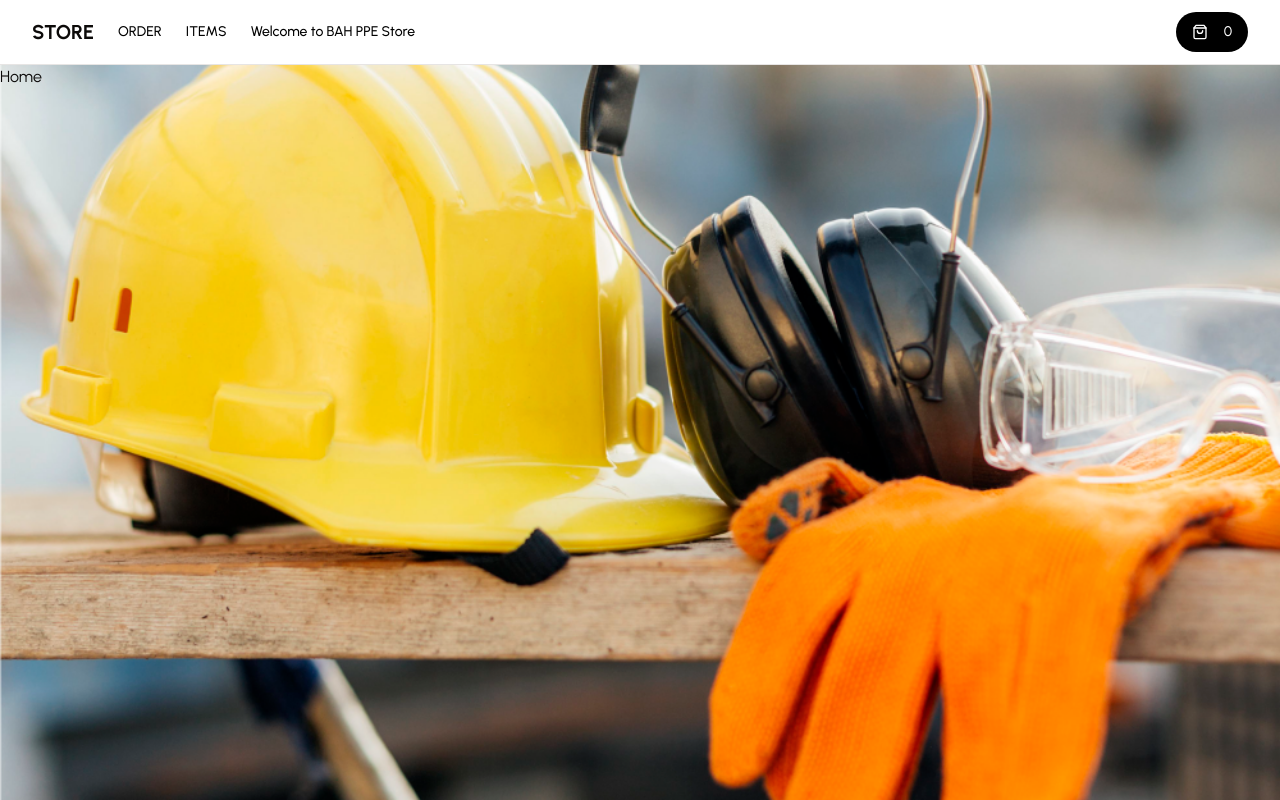
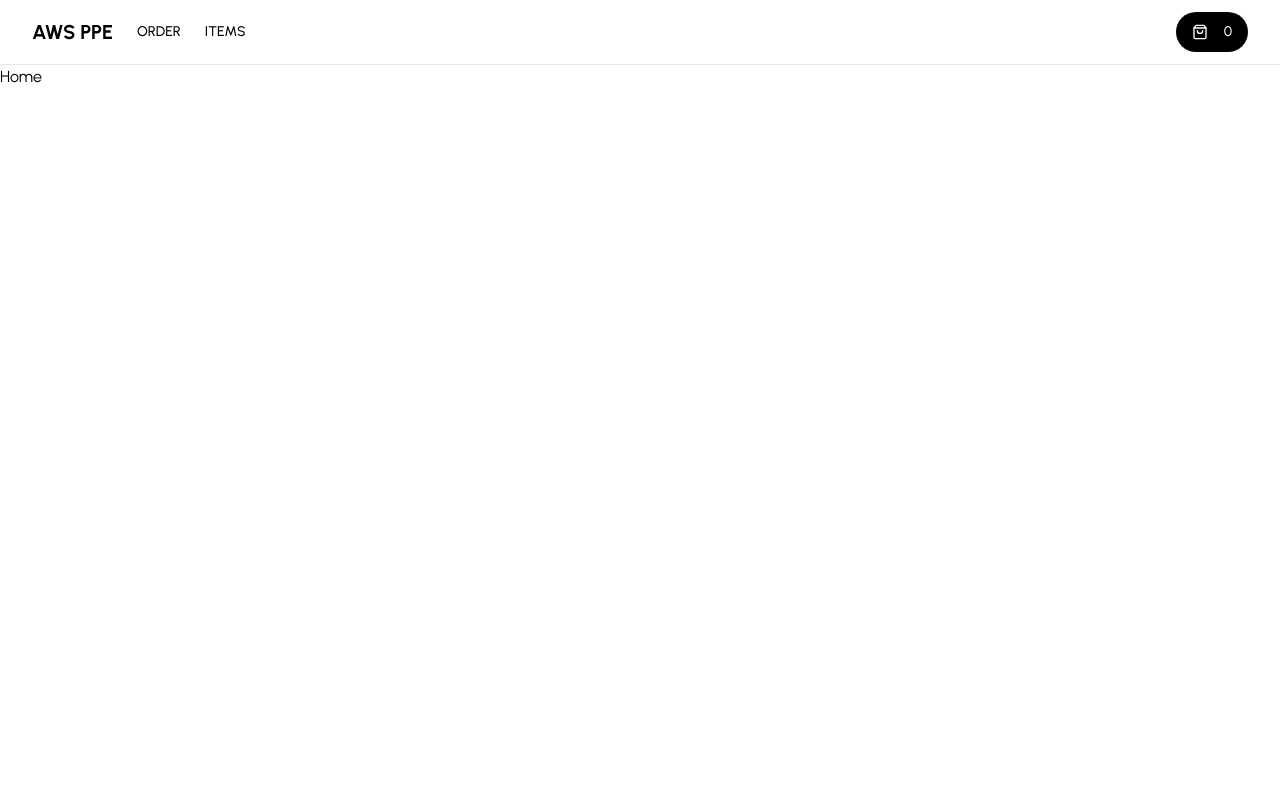
Before and after one commit to FadhelAlqaidoom/ppe-amazon-main, a Next.js app: page / in a window 1280 px wide. Built offline with nearby package versions, Linux system fonts and the light colour scheme.

Commit message:
many fixes

```diff
--- a/app/globals.css
+++ b/app/globals.css
@@ -53,11 +53,11 @@
   * {
     @apply border-border;
   }
-  body {
+  /* body {
     @apply bg-background text-foreground;
     background-image: url('/PPE.png');
     background-size: cover;
     background-repeat: no-repeat;
     background-attachment: fixed;
-  }
+  } */
 }
--- a/app/items/page.tsx
+++ b/app/items/page.tsx
@@ -3,7 +3,7 @@ import React from "react";
 
 const Items = () => {
   return (
-    <div className="flex min-h-screen w-64 flex-col items-start px-4 pt-20">
+    <div className="flex min-h-screen w-72 flex-col items-start px-4 pt-2">
       <div className="mx-auto w-full max-w-7xl">
         <AddItem />
       </div>
--- a/app/itemstable/data-table.tsx
+++ b/app/itemstable/data-table.tsx
@@ -23,6 +23,8 @@ import {
   TableRow,
 } from "@/components/ui/table";
 import { useState } from "react";
+import { Plus } from "lucide-react";
+import Link from "next/link";
 
 interface DataTableProps<TData, TValue> {
   columns: ColumnDef<TData, TValue>[];
@@ -53,7 +55,7 @@ export function DataTable<TData, TValue>({
 
   return (
     <div>
-      <div className="flex items-center py-4">
+      <div className="flex justify-between py-4">
         <Input
           placeholder="Filter names..."
           value={(table.getColumn("name")?.getFilterValue() as string) ?? ""}
@@ -62,6 +64,14 @@ export function DataTable<TData, TValue>({
           }
           className="max-w-sm"
         />
+        <Button>
+          <Link href="/items">
+            <span className="flex items-center justify-center">
+              <Plus className="mx-1 h-4 w-4" />
+              Add New
+            </span>
+          </Link>
+        </Button>
       </div>
       <div className="rounded-md border">
         <Table>
--- a/components/image-upload.tsx
+++ b/components/image-upload.tsx
@@ -33,7 +33,7 @@ const ImageUplaod: React.FC<ImageUploadProps> = ({
   }
   return (
     <div>
-      <div className="mb-4 flex items-center gap-4">
+      <div className="flex items-center gap-4">
         {value.map((url) => (
           <div
             key={url}
@@ -64,6 +64,7 @@ const ImageUplaod: React.FC<ImageUploadProps> = ({
               disabled={disabled}
               variant="secondary"
               onClick={onClick}
+              className="w-full"
             >
               <ImagePlus className="mr-2 h-4 w-4" />
               Upload an Image
--- a/components/main-nav.tsx
+++ b/components/main-nav.tsx
@@ -11,7 +11,7 @@ const MainNav = ({}) => {
   return (
     <nav className="mx-6 flex items-center space-x-4 lg:space-x-6">
       <Link
-        href="http://localhost:3000/order"
+        href="/order"
         className={cn(
           "text-sm font-medium transition-colors hover:text-black",
           true ? "text-black" : "text-neutral-500",
@@ -21,7 +21,7 @@ const MainNav = ({}) => {
       </Link>
 
       <Link
-        href=" http://localhost:3000/items"
+        href="/itemstable"
         className={cn(
           "text-sm font-medium transition-colors hover:text-black",
           true ? "text-black" : "text-neutral-500",
@@ -29,16 +29,6 @@ const MainNav = ({}) => {
       >
         ITEMS
       </Link>
-
-      <Link
-        href="/"
-        className={cn(
-          "text-sm font-medium transition-colors hover:text-black",
-          true ? "text-black" : "text-neutral-500",
-        )}
-      >
-        Welcome to BAH PPE Store
-      </Link>
     </nav>
   );
 };
--- a/components/navbar.tsx
+++ b/components/navbar.tsx
@@ -11,7 +11,7 @@ const Navbar = async () => {
         <Container>
           <div className="relative flex h-16 items-center px-4 sm:px-6 lg:px-8">
             <Link href="/" className="ml-4 flex gap-x-2 lg:ml-0">
-              <p className="text-xl font-bold">STORE</p>
+              <p className="text-xl font-bold">AWS PPE</p>
             </Link>
             <MainNav />
             <NavbarActions />
```
Also changed, not shown: 1 other file (tests, documents, lock files or other folders).
